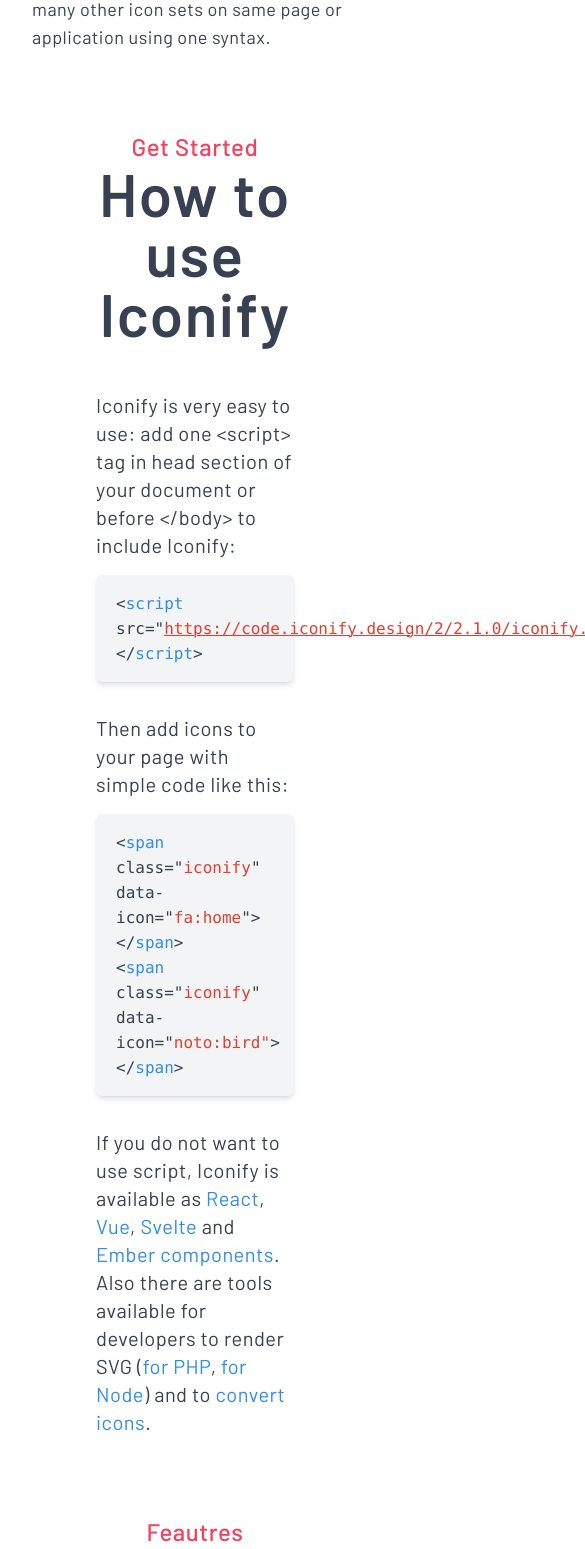
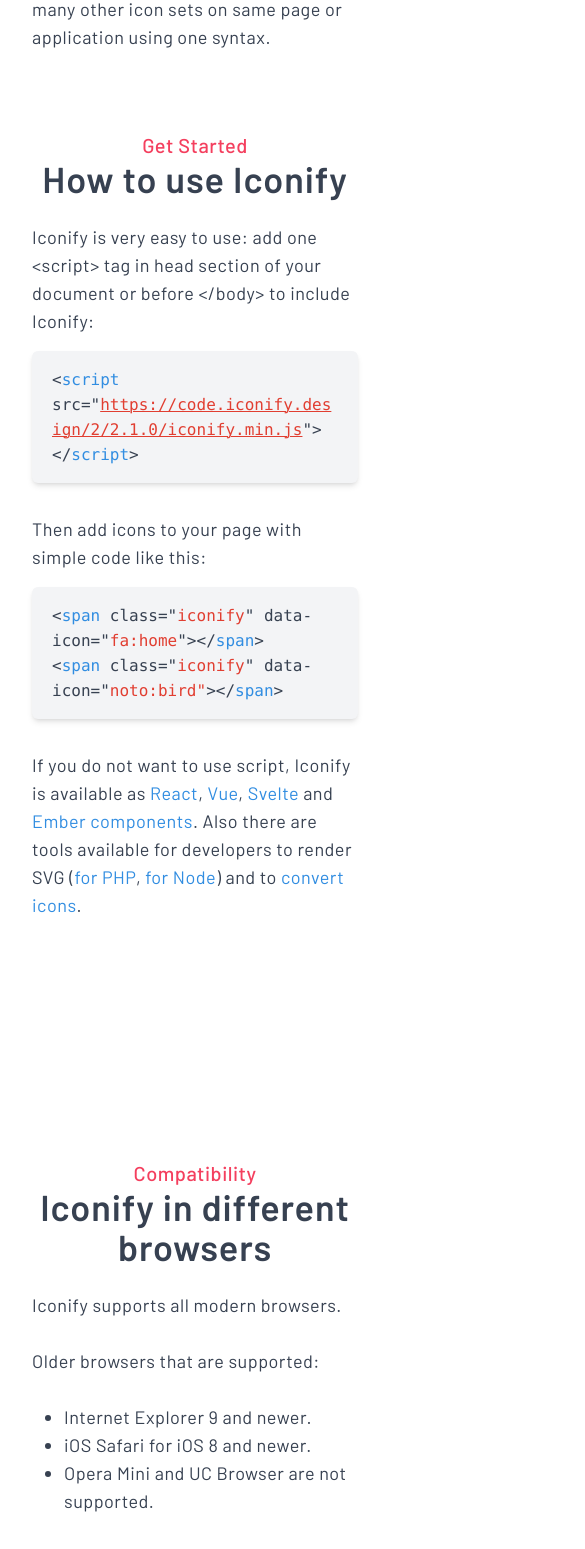
Before and after one commit to melvinchia3636/iconify, a Svelte app in the folder client/iconify/: page / in a window 390 px wide. Shown: the part 1340-2889 px from the top of the page, 585 px wide, since content can reach past the window. Built offline with nearby package versions, Linux system fonts and the light colour scheme.

Commit message:
responsive continued

```diff
--- a/client/iconify/src/Homepage/Compatibility.svelte
+++ b/client/iconify/src/Homepage/Compatibility.svelte
@@ -2,10 +2,11 @@
     import Paragraph from '../Utils/Paragraph.svelte';
 </script>
 
-<div class="w-full px-16">
-    <p class="text-rose-500 font-medium text-2xl text-center tracking-wide">Compatibility</p>
-    <h2 class="text-6xl font-semibold tracking-wide text-gray-700 text-center mb-12">Iconify in different browsers</h2>
+<div class="w-full px-0 md:px-16">
+    <p class="text-rose-500 font-medium text-xl ssssm:text-2xl text-center tracking-wide">Compatibility</p>
+    <h2 class="text-4xl ssssm:text-5xl sm:text-6xl lg:text-5xl xl:text-6xl font-semibold tracking-wide text-gray-700 text-center mb-6 lg:mb-12">Iconify in different browsers</h2>
     <Paragraph>
+        <div class="text-lg 380:text-xl">
             Iconify supports all modern browsers.
             <br/><br/>
             Older browsers that are supported:
@@ -25,5 +26,6 @@
             Additionally you can copy or download SVG code. You can use it in editors (if you are using Sketch, check out <a>Iconify plug-in for Sketch</a>) or embed SVG directly into pages instead of using Iconify JavaScript.
             <br/><br/>
             See <a href="/">about</a> page to learn more about Iconify and project goals.
+        </div>
     </Paragraph>
 </div>
--- a/client/iconify/src/Homepage/Features.svelte
+++ b/client/iconify/src/Homepage/Features.svelte
@@ -94,7 +94,7 @@
         <div class="flex gap-12 items-center">
             <div class="w-1/2">
                 <div class="bg-gray-100 text-gray-700 py-4 px-5 rounded-md shadow-md mt-4 mb-4">
-                    <code>
+                    <code class="break-words">
                         &lt;<span style="all: inherit; color: rgb(49, 141, 225)">script</span> src="<span style="all: inherit; color: rgb(225, 62, 49); text-decoration: underline; text-decoration-thickness: 1px;">https://code.iconify.design/2/2.1.0/iconify.min.js</span>"&gt;&lt;/<span class="text-blue-500" style="all: inherit; color: rgb(49, 141, 225)">script</span>&gt;
                         <br/><br/>
                         <TypedJs strings={svg_examples} contentType={null} backDelay={2000} typeSpeed={10} on:stringTyped={incrementSVGExampleCount} style="all: inherit;" loop={true}>
--- a/client/iconify/src/Homepage/Home.svelte
+++ b/client/iconify/src/Homepage/Home.svelte
@@ -13,8 +13,6 @@
     <Hero />
     <Intro />
     <Tutorial />
-    <Features />
-    <Workflow />
     <IconList />
     <Compatibility />
     <License />
--- a/client/iconify/src/Homepage/IconList.svelte
+++ b/client/iconify/src/Homepage/IconList.svelte
@@ -1,42 +1,37 @@
 <script>
     import Icon from '@iconify/svelte';
+    import { slide } from 'svelte/transition';
+
+    let iconSets = {};
 
     async function getIconSet() {
       const res = await fetch('http://api.iconify.thecodeblog.net/fetch-iconsets');
       const data = await res.json();
-      return data;
+      iconSets = data.icon_sets;
+      window.scrollTo({ top: 0, behavior: 'auto' });
     }
 
-    const getIconSetPromise = getIconSet();
+    getIconSet();
     const colors = ['rose', 'orange', 'emerald', 'sky', 'purple'];
 </script>
 
-<div class="flex flex-col items-center w-full px-16">
-    <p class="text-2xl font-medium tracking-wide text-center text-rose-500">Browse</p>
-    <h2 class="mb-12 text-6xl font-semibold tracking-wide text-center text-gray-700">All available icons</h2>
-    <div class="inline-flex items-center w-3/5 p-4 overflow-hidden bg-white shadow-md gap-4 rounded-md">
-        <Icon icon="fe:search" class="text-gray-300" width="32" height="32"/>
-        <input type="text" class="w-full text-xl tracking-wide text-gray-500 " placeholder="Search all icons" />
-    </div>
-    {#await getIconSetPromise}
-        <p>Waiting</p>
-    {:then data}
-        <div class="flex flex-col w-full pt-12 gap-6">
-            {#each Object.entries(data.icon_sets) as [name, iconSets], index}
-                <div class="w-full overflow-hidden rounded-lg shadow-md">
-                    <div class="bg-{colors[index]}-500 p-12 py-8 text-white text-3xl font-medium tracking-wide">
+<div class="flex flex-col items-center w-full mt-8 px-0 md:px-16">
+    <div class="flex flex-col w-full pt-12">
+        {#each Object.entries(iconSets) as [name, iconSets], index}
+            <div in:slide out:slide class="w-full mb-6 overflow-hidden rounded-lg shadow-md">
+                <div class="bg-{colors[index]}-500 p-8 md:p-12 py-6 md:py-8 text-white text-2xl md:text-3xl font-medium tracking-wide">
                     {name}
                 </div>
-                    <div class="flex-wrap p-12 grid grid-cols-2 gap-4">
+                <div class="flex-wrap p-4 md:p-12 grid gap-4 grid-cols-[repeat(auto-fit,minmax(300px,1fr))] sm:grid-cols-[repeat(auto-fit,minmax(400px,1fr))]">
                     {#each iconSets as iconSet}
-                            <div class="flex flex-grow overflow-hidden rounded-lg shadow-md">
-                                <div class="flex flex-col w-3/12 text-2xl font-medium tracking-wide text-white">
-                                    <div class="bg-{colors[index]}-400 text-white w-full h-full flex items-center justify-center px-4 py-3 gap-3">
+                        <div class="flex flex-col sssm:flex-row flex-grow overflow-hidden rounded-lg shadow-md w-full">
+                            <div class="flex flex-col flex-shrink-0 text-2xl font-medium tracking-wide text-white w-full sssm:w-36">
+                                <div class="bg-{colors[index]}-400 text-white w-full h-full flex items-center justify-center px-4 py-3 gap-5 sssm:gap-3">
                                     {#each iconSet.sample_icon.split(',') as sampleIcon}
-                                            <Icon icon={`${iconSet.prefix}:${sampleIcon}`}  width="24" height="24"/>
+                                        <Icon icon={`${iconSet.prefix}:${sampleIcon}`} class="w-9 h-9 sssm:w-8 sssm:h-8"/>
                                     {/each}
                                 </div>
-                                    <div class="w-full h-full bg-{colors[index]}-500 flex px-4 justify-between items-center text-white" style="font-size: 1.2rem">
+                                <div class="w-full h-full bg-{colors[index]}-500 flex px-4 py-2 sssm:py-0 justify-between items-center text-white" style="font-size: 1.2rem">
                                     <p>{iconSet.icon_count}</p>
                                     {#if iconSet.height}
                                         <div class="flex items-center">
@@ -46,9 +41,9 @@
                                     {/if}
                                 </div>
                             </div>
-                                <div class="flex flex-col justify-between px-4 py-3">
-                                    <a href="./icon-set/{iconSet.prefix}" class="text-{colors[index % 7]}-400 tracking-wide text-2xl font-medium">{iconSet.name}</a>
-                                    <p class="mt-3 text-lg tracking-wide text-gray-400">By <a target="_blank" href={iconSet.url || '/'} class="text-{colors[index % 7]}-400">{iconSet.author}</a></p>
+                            <div class="flex flex-col justify-between px-4 py-3 w-full">
+                                <a href="./icon-set/{iconSet.prefix}" class="text-{colors[index % 7]}-400 w-11/12 whitespace-nowrap overflow-ellipsis overflow-hidden tracking-wide text-2xl font-medium">{iconSet.name}</a>
+                                <p class="mt-3 overflow-hidden text-lg tracking-wide text-gray-400 whitespace-nowrap overflow-ellipsis w-11/12">By <a target="_blank" href={iconSet.url || '/'} class="text-{colors[index % 7]}-400">{iconSet.author}</a></p>
                             </div>
                         </div>
                     {/each}
@@ -56,5 +51,4 @@
             </div>
         {/each}
     </div>
-    {/await}
 </div>
--- a/client/iconify/src/Homepage/License.svelte
+++ b/client/iconify/src/Homepage/License.svelte
@@ -2,10 +2,11 @@
     import Paragraph from '../Utils/Paragraph.svelte';
 </script>
 
-<div class="w-full px-16">
-    <p class="text-rose-500 font-medium text-2xl text-center tracking-wide">License</p>
-    <h2 class="text-6xl font-semibold tracking-wide text-gray-700 text-center mb-12">Iconify under legal protection</h2>
+<div class="w-full px-0 md:px-16">
+    <p class="text-rose-500 font-medium text-xl ssssm:text-2xl text-center tracking-wide">License</p>
+    <h2 class="text-4xl ssssm:text-5xl sm:text-6xl lg:text-5xl xl:text-6xl font-semibold tracking-wide text-gray-700 text-center mb-6 lg:mb-12">Iconify under legal protection</h2>
     <Paragraph>
+        <p class="text-lg 380:text-xl">
             Iconify SVG framework is dual licensed under <a>Apache 2.0 license</a> and <a>GPL 2.0 license</a>. You may select, at your option, one of the above-listed licenses.
             <br/><br/>
             Apache 2.0 license allows pretty much anything, including commercial use.
@@ -13,5 +14,6 @@
             GPL 2.0 license allows use with more restrictive popular open source projects.
             <br/><br/>
             This license does not apply to icons. Icons are released under different licenses, see each collection for details. Icon collections available by default are all licensed under some kind of open source or free license, making it possible to use them in Iconify project.
+        </p>
     </Paragraph>
 </div>
--- a/client/iconify/src/Homepage/Tutorial.svelte
+++ b/client/iconify/src/Homepage/Tutorial.svelte
@@ -2,17 +2,21 @@
     import Paragraph from '../Utils/Paragraph.svelte';
 </script>
 
-<div class="w-full px-16">
-    <p class="text-rose-500 font-medium text-2xl text-center tracking-wide">Get Started</p>
-    <h2 class="text-6xl font-semibold tracking-wide text-gray-700 text-center mb-12">How to use Iconify</h2>
+<div class="w-full px-0 md:px-16">
+    <p class="text-rose-500 font-medium text-xl ssssm:text-2xl text-center tracking-wide">Get Started</p>
+    <h2 class="text-4xl ssssm:text-5xl sm:text-6xl lg:text-5xl xl:text-6xl font-semibold tracking-wide text-gray-700 text-center mb-6 lg:mb-12">How to use Iconify</h2>
     <Paragraph>
-        Iconify is very easy to use: add one {'<script>'} tag in head section of your document or before {'</body>'} to include Iconify:
+        <div class="text-lg 380:text-xl">
+            Iconify is very easy to use: add one {'<script>'} tag in head section of your document or before {'</body>'} to include Iconify:
+        </div>
     </Paragraph>
     <div class="bg-gray-100 text-gray-700 py-4 px-5 rounded-md shadow-md mt-4 mb-8">
-        <code>&lt;<span style="all: inherit; color: rgb(49, 141, 225)">script</span> src="<span style="all: inherit; color: rgb(225, 62, 49); text-decoration: underline; text-decoration-thickness: 1px;">https://code.iconify.design/2/2.1.0/iconify.min.js</span>"&gt;&lt;/<span class="text-blue-500" style="all: inherit; color: rgb(49, 141, 225)">script</span>&gt;</code>
+        <code class="break-words">&lt;<span style="all: inherit; color: rgb(49, 141, 225)">script</span> src="<span style="all: inherit; color: rgb(225, 62, 49); text-decoration: underline; text-decoration-thickness: 1px;">https://code.iconify.design/2/2.1.0/iconify.min.js</span>"&gt;&lt;/<span class="text-blue-500" style="all: inherit; color: rgb(49, 141, 225)">script</span>&gt;</code>
     </div>
     <Paragraph>
-        Then add icons to your page with simple code like this:
+        <div class="text-lg 380:text-xl">
+            Then add icons to your page with simple code like this:
+        </div>
     </Paragraph>
     <div class="bg-gray-100 text-gray-700 py-4 px-5 rounded-md shadow-md mt-4 mb-8">
         <code>
@@ -22,6 +26,8 @@
         </code>
     </div>
     <Paragraph>
-        If you do not want to use script, Iconify is available as <a>React</a>, <a>Vue</a>, <a>Svelte</a> and <a>Ember components</a>. Also there are tools available for developers to render SVG (<a>for PHP</a>, <a>for Node</a>) and to <a>convert icons</a>.
+        <div class="text-lg 380:text-xl">
+            If you do not want to use script, Iconify is available as <a>React</a>, <a>Vue</a>, <a>Svelte</a> and <a>Ember components</a>. Also there are tools available for developers to render SVG (<a>for PHP</a>, <a>for Node</a>) and to <a>convert icons</a>.
+        </div>
     </Paragraph>
 </div>
--- a/client/iconify/src/IconList/IconList.svelte
+++ b/client/iconify/src/IconList/IconList.svelte
@@ -39,6 +39,7 @@
             hasMore = false;
         }
         currentTag = tag || null;
+        console.log(currentTag)
         const res = await fetch(`https://api.iconify.thecodeblog.net/fetch-iconlist/${iconSet}/${page}?${tag ? `tag=${tag.replace('&', '%26')}` : ''}${searchTerm ? `&q=${searchTerm.toLowerCase()}` : ''}`);
         const data = await res.json();
         iconlist = data.icons.length ? (!isNewTag ? iconlist.concat(data.icons) : data.icons) : [];
@@ -102,7 +103,7 @@
         <p class="text-3xl font-medium tracking-wide text-center text-gray-500">Nothing found :(</p>
     {/if}
     {#if hasMore}
-        <button on:click={() => { page += 1; isLoading = true; getIconSet(); }} class="flex items-center justify-center h-16 px-12 text-xl font-medium tracking-wide text-white bg-blue-500 shadow-md rounded-md">
+        <button on:click={() => { page += 1; isLoading = true; getIconSet(currentTag); }} class="flex items-center justify-center h-16 px-12 text-xl font-medium tracking-wide text-white bg-blue-500 shadow-md rounded-md">
             {#if isLoading}
                 <div class="-mb-12">
                     <LottiePlayer
--- a/client/iconify/src/SearchAll/SearchAll.svelte
+++ b/client/iconify/src/SearchAll/SearchAll.svelte
@@ -92,7 +92,7 @@
         <p class="text-3xl font-medium tracking-wide text-center text-gray-500">Nothing found :(</p>
     {/if}
     {#if hasMore}
-        <button on:click={() => { currentPage += 1; isLoading = true; getIconSet(); }} class="flex items-center justify-center h-16 px-12 text-xl font-medium tracking-wide text-white bg-blue-500 shadow-md rounded-md">
+        <button on:click={() => { currentPage += 1; isLoading = true; getIconSet(currentIconSet); }} class="flex items-center justify-center h-16 px-12 text-xl font-medium tracking-wide text-white bg-blue-500 shadow-md rounded-md">
             {#if isLoading}
                 <div
                 class="-mb-12">
--- a/client/iconify/src/Utils/Navbar.svelte
+++ b/client/iconify/src/Utils/Navbar.svelte
@@ -43,7 +43,7 @@
         </svg>
     </Link>
     {#if isNavOpen}
-        <div class="fixed top-0 left-0 w-full h-screen bg-white flex gap-16 flex-col items-center justify-center text-xl font-medium tracking-wide text-gray-700" transition:slide>
+        <div class="fixed z-40 top-0 left-0 w-full h-screen bg-white flex gap-16 flex-col items-center justify-center text-xl font-medium tracking-wide text-gray-700" transition:slide>
             {#each navOptions as [route, name]}
                 {#if route.includes(pathname)}
                     <a href={route[0]} class="font-semibold text-blue-500" style="font-size: 1.3rem">{name}</a>
```
Lines whose indentation alone changed are shown as unchanged.
